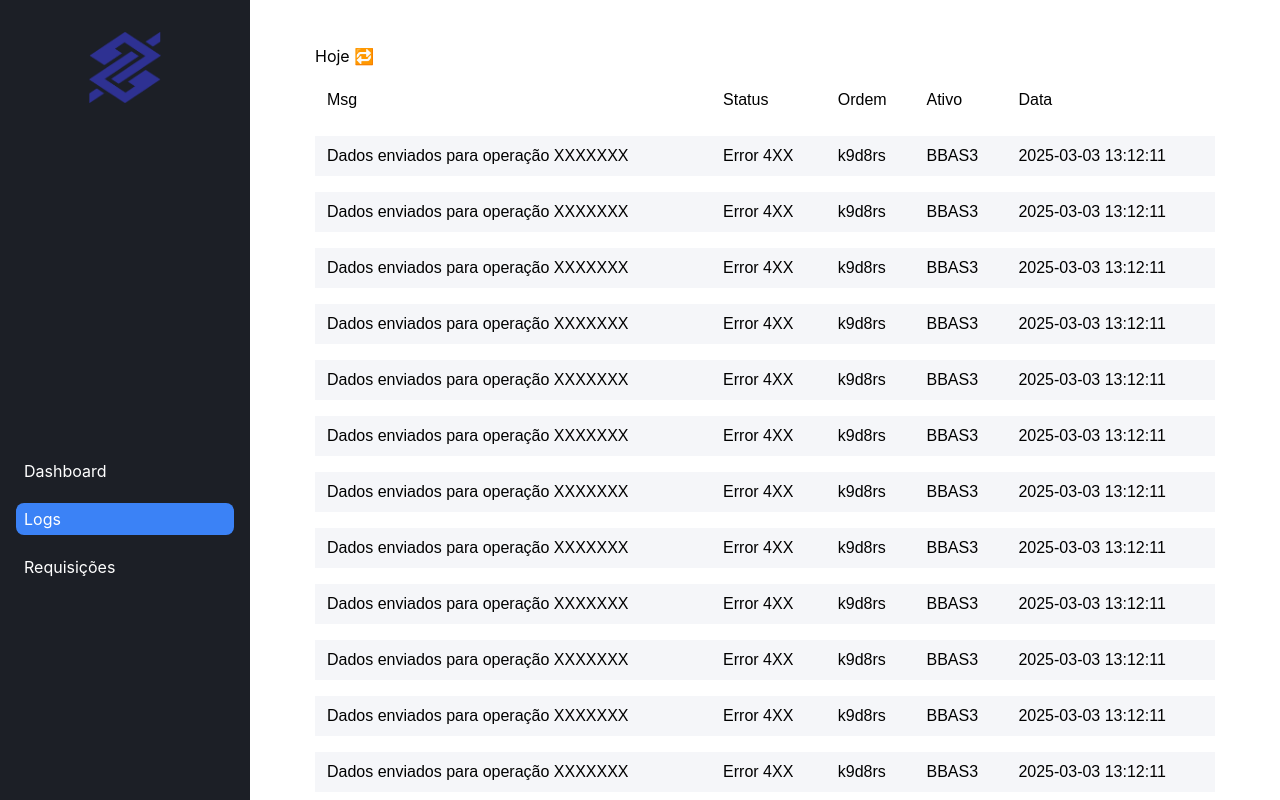
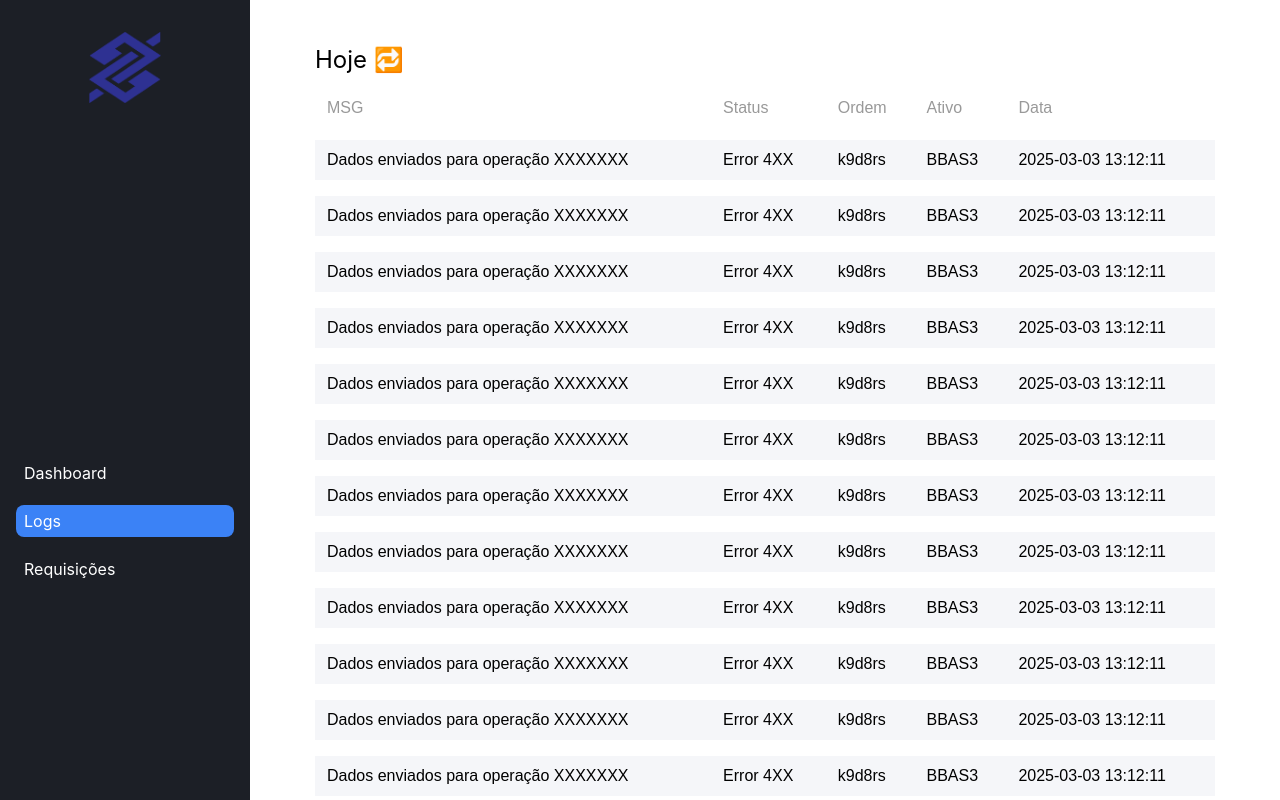
Before and after one commit to Kacaii/senac-riseup-2025, an Angular app: page /logs in a window 1280 px wide. Shown: the top 800 px of the page. Built offline with nearby package versions, Linux system fonts and the light colour scheme.

Commit message:
Alterações relativas ao visual da página de logs (apenas ajustes).

```diff
--- a/src/app/pages/logs/logs.component.css
+++ b/src/app/pages/logs/logs.component.css
@@ -1,3 +1,7 @@
+h2{
+  font-size: 24px;
+}
+
 .logs-container {
   padding: 2rem;
   max-width: 900px;
@@ -8,10 +12,13 @@
   width: 100%;
   border-collapse: collapse;
   font-family: "Arial", sans-serif;
+  width: 100%;
+  border-spacing: 0 12px;
 }
 
 .logs-table thead tr th {
   background-color: white;
+
 }
 
 .logs-table th,
@@ -21,10 +28,17 @@
   text-align: left;
   background-color: #f5f6f9;
   border-top: 1rem solid white;
+  border-radius: 6px;
+  vertical-align: middle;
 }
+
 
 .logs-table th {
   background-color: #f5f5f5;
+  text-align: left;
+  color: #999;
+  font-weight: 500;
+  padding-bottom: 8px;
 }
 
 .logs-table tr:hover {
--- a/src/app/pages/logs/logs.component.html
+++ b/src/app/pages/logs/logs.component.html
@@ -3,7 +3,7 @@
   <table class="logs-table">
     <thead>
       <tr>
-        <th>Msg</th>
+        <th>MSG</th>
         <th>Status</th>
         <th>Ordem</th>
         <th>Ativo</th>
```
